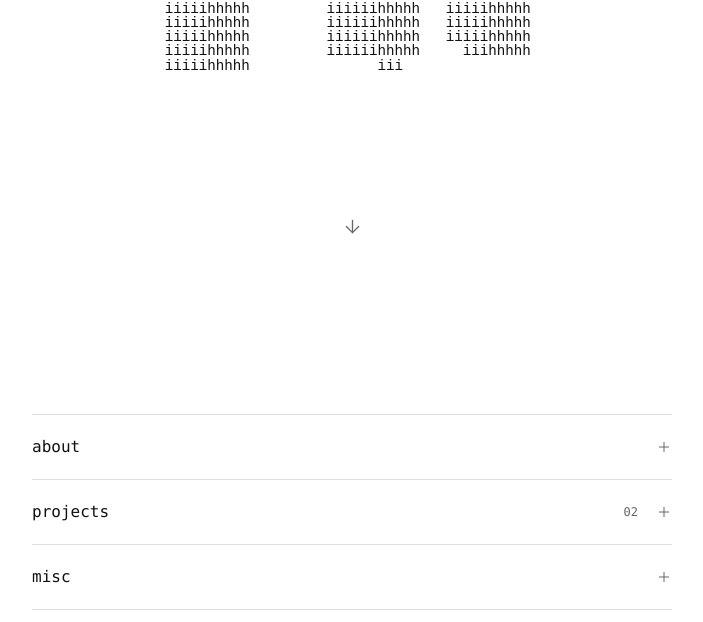
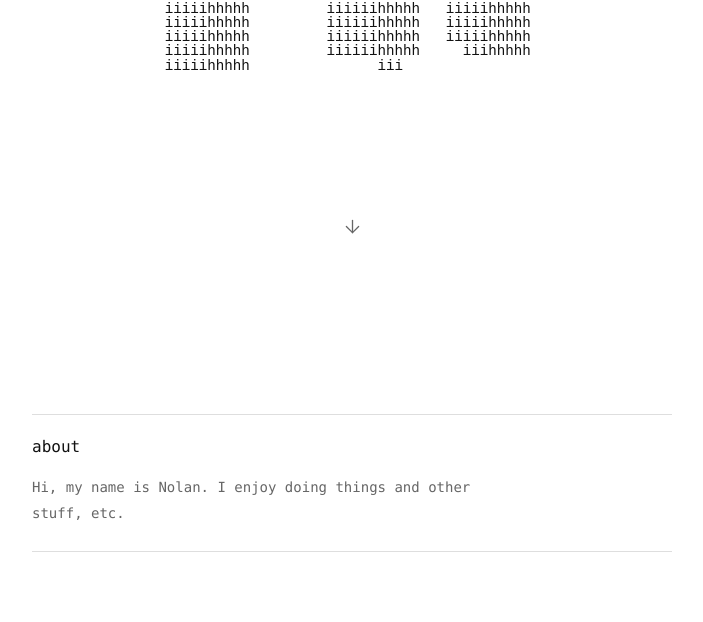
Before and after one commit to onion-eater/personal-website, a React (Vite) app: page / in a window 1280 px wide. Shown: the part 518-1140 px from the top of the page, without its empty margins (288-991 px from the left). Built offline with nearby package versions, Linux system fonts and the light colour scheme.

Commit message:
Replace expandable sections with a simple About section

```diff
--- a/src/app/HomePage.tsx
+++ b/src/app/HomePage.tsx
@@ -1,77 +1,15 @@
-import { useEffect } from "react";
-import { ArrowUpRight, Minus, Plus } from "lucide-react";
 import Intro from "../components/Intro";
 
-const projects = [
-  { title: "alltime25", href: "https://alltime25.com/" },
-  { title: "gloopydorp", href: "https://gloopydorp.nolanjiang.com/" },
-];
-
 export default function HomePage() {
-  useEffect(() => {
-    let frame = 0;
-    function openLinkedSection() {
-      const section = document.getElementById(window.location.hash.slice(1));
-      if (!(section instanceof HTMLDetailsElement)) return;
-      section.open = true;
-      cancelAnimationFrame(frame);
-      frame = requestAnimationFrame(() => section.scrollIntoView());
-    }
-    openLinkedSection();
-    window.addEventListener("hashchange", openLinkedSection);
-    return () => {
-      cancelAnimationFrame(frame);
-      window.removeEventListener("hashchange", openLinkedSection);
-    };
-  }, []);
-
   return (
     <>
       <a className="skip-link" href="#content">skip to content</a>
       <Intro />
       <main className="site-content" id="content" tabIndex={-1}>
-        <div className="section-directory">
-          <details className="site-section" name="site-sections" id="about">
-            <summary>
-              <h2>about</h2>
-              <Plus className="section-open" aria-hidden="true" />
-              <Minus className="section-close" aria-hidden="true" />
-            </summary>
-            <div className="section-content">
-              <p>math + cs @ cmu. interested in things.</p>
-            </div>
-          </details>
-          <details className="site-section" name="site-sections" id="projects">
-            <summary>
-              <h2>projects</h2>
-              <span className="section-count" aria-label={`${projects.length} projects`}>
-                {String(projects.length).padStart(2, "0")}
-              </span>
-              <Plus className="section-open" aria-hidden="true" />
-              <Minus className="section-close" aria-hidden="true" />
-            </summary>
-            <div className="section-content project-content">
-              <ul className="project-list">
-                {projects.map(({ title, href }) => (
-                  <li key={href}>
-                    <a className="project-link" href={href} target="_blank" rel="noopener noreferrer">
-                      <span>{title}</span>
-                      <ArrowUpRight aria-hidden="true" />
-                    </a>
-                  </li>
-                ))}
-              </ul>
-            </div>
-          </details>
-          <details className="site-section" name="site-sections" id="misc">
-            <summary>
-              <h2>misc</h2>
-              <Plus className="section-open" aria-hidden="true" />
-              <Minus className="section-close" aria-hidden="true" />
-            </summary>
-            <div className="section-content"><p>hi</p></div>
-          </details>
-        </div>
+        <section className="about-section" id="about" aria-labelledby="about-heading">
+          <h2 id="about-heading">about</h2>
+          <p>Hi, my name is Nolan. I enjoy doing things and other stuff, etc.</p>
+        </section>
       </main>
     </>
   );
--- a/src/app/ProjectsPage.tsx
+++ b/src/app/ProjectsPage.tsx
@@ -1,5 +1,5 @@
 import { Navigate } from "react-router";
 
 export default function ProjectsPage() {
-  return <Navigate to="/#projects" replace />;
+  return <Navigate to="/" replace />;
 }
--- a/src/components/Intro.tsx
+++ b/src/components/Intro.tsx
@@ -159,7 +159,7 @@ export default function Intro() {
     <>
       <section className="hero" id="top" ref={heroRef} aria-label="Introduction">
         <h1 className="sr-only">Nolan Jiang</h1>
-        <a className="scroll-cue" href="#content" ref={arrowRef} aria-label="Scroll to sections">
+        <a className="scroll-cue" href="#about" ref={arrowRef} aria-label="Scroll to about">
           <ArrowDown aria-hidden="true" />
         </a>
       </section>
--- a/src/index.css
+++ b/src/index.css
@@ -25,7 +25,7 @@ a {
   text-decoration: none;
 }
 
-a, summary {
+a {
   -webkit-tap-highlight-color: transparent;
 }
 
@@ -178,123 +178,25 @@ a, summary {
   overflow-anchor: none;
 }
 
-.section-directory {
+.about-section {
   max-width: 640px;
   margin: 0 auto;
-  border-top: 1px solid var(--page-line);
-}
-
-.site-section {
-  border-bottom: 1px solid var(--page-line);
+  padding: 20px 0 24px;
+  border-block: 1px solid var(--page-line);
   scroll-margin-top: 100px;
 }
 
-.site-section > summary {
-  display: flex;
-  align-items: center;
-  gap: 18px;
-  min-height: 64px;
-  padding: 16px 0;
-  list-style: none;
-  cursor: pointer;
-  user-select: none;
-}
-
-.site-section > summary::-webkit-details-marker {
-  display: none;
-}
-
-.site-section > summary::marker {
-  content: "";
-}
-
-.site-section h2 {
-  margin: 0;
+.about-section h2 {
+  margin: 0 0 16px;
   font-size: 16px;
   font-weight: 500;
 }
 
-.section-count {
-  margin-left: auto;
-  color: var(--page-muted);
-  font-size: 12px;
-}
-
-.site-section > summary > svg {
-  margin-left: auto;
-  width: 16px;
-  height: 16px;
-  color: var(--page-muted);
-  stroke-width: 1.5;
-  flex-shrink: 0;
-}
-
-.site-section > summary > .section-count ~ svg {
-  margin-left: 0;
-}
-
-.site-section > summary > .section-close, .site-section[open] > summary > .section-open {
-  display: none;
-}
-
-.site-section[open] > summary > .section-close {
-  display: block;
-}
-
-.site-section > summary:hover > svg {
-  color: var(--page-text);
-}
-
-.section-content {
-  padding: 0 0 24px;
-}
-
-.section-content p {
+.about-section p {
   margin: 0;
   max-width: 54ch;
   line-height: 1.85;
   color: var(--page-muted);
-}
-
-.project-content {
-  padding-left: 16px;
-}
-
-.project-list {
-  list-style: none;
-  margin: 0;
-  padding: 0 0 0 16px;
-  border-left: 1px solid var(--page-line);
-}
-
-.project-list li + li {
-  margin-top: 8px;
-}
-
-.project-link {
-  display: flex;
-  justify-content: space-between;
-  align-items: center;
-  gap: 16px;
-  min-height: 44px;
-  padding: 8px 0;
-}
-
-.project-link svg {
-  width: 17px;
-  height: 17px;
-  color: var(--page-muted);
-  stroke-width: 1.5;
-  flex-shrink: 0;
-}
-
-.project-link:hover span, .project-link:focus-visible span {
-  text-decoration: underline;
-  text-underline-offset: 5px;
-}
-
-.project-link:hover svg {
-  color: var(--page-text);
 }
 
 .not-found {
```
